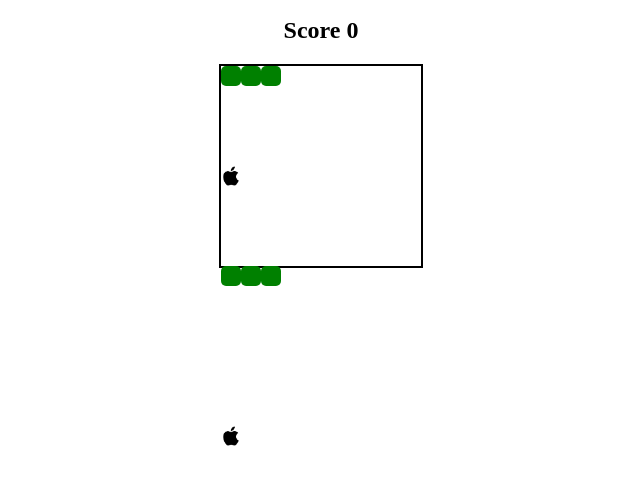
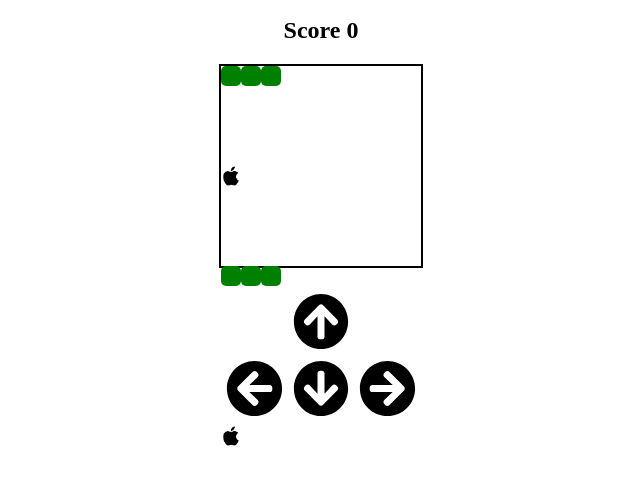
Before and after one commit to anclist/snake_game_js, a website built with webpack: page index.html in a window 1280 px wide. Shown: the part 161-646 px from the top of the page, without its empty margins (319-959 px from the left). Built offline with nearby package versions, Linux system fonts and the light colour scheme.

Commit message:
Created on screen arrow controls

```diff
--- a/index.css
+++ b/index.css
@@ -37,3 +37,34 @@ html, body {
     background: url(images/apple_logo_black-svg.png);
     background-size: cover;
 }
+
+.controls-container {
+    width: var(--grid-width);
+    padding: 20px 0;
+    margin: 0 auto;
+    display: grid;
+    grid-template-columns: repeat(3, 1fr);
+}
+
+.controls-container .arrow-container:nth-child(1) {
+    grid-column: 2/ span 1;
+}
+.controls-container .arrow-container:nth-child(2) {
+    grid-column: 1/ span 1;
+    grid-row: 2/ span 1;
+}
+.controls-container .arrow-container:nth-child(3) {
+    grid-column: 2/ span 1;
+    grid-row: 2/ span 1;
+}
+.controls-container .arrow-container:nth-child(4) {
+    grid-column: 3/ span 1;
+    grid-row: 2/ span 1;
+}
+
+.arrow-container {
+    display: flex;
+    align-items: center;
+    justify-content: center;
+    padding: 5px;
+}
--- a/index.html
+++ b/index.html
@@ -11,6 +11,12 @@
         <button id="start">Start/Restart</button>
         <h2>Score <span id="score">0</span></h2>
         <div class="grid"></div>
+        <div class="controls-container">
+            <div class="arrow-container"><img src="images/arrow-circle-up-solid.svg" alt="up"></div>
+            <div class="arrow-container"><img src="images/arrow-circle-left-solid.svg" alt="left"></div>
+            <div class="arrow-container"><img src="images/arrow-circle-down-solid.svg" alt="down"></div>
+            <div class="arrow-container"><img src="images/arrow-circle-right-solid.svg" alt="right"></div>
+        </div>
         <script src="index.js"></script>
     </body>
 </html>
```
Also changed, not shown: images/arrow-circle-down-solid.svg (added), images/arrow-circle-left-solid.svg (added), images/arrow-circle-right-solid.svg (added), images/arrow-circle-up-solid.svg (added).
